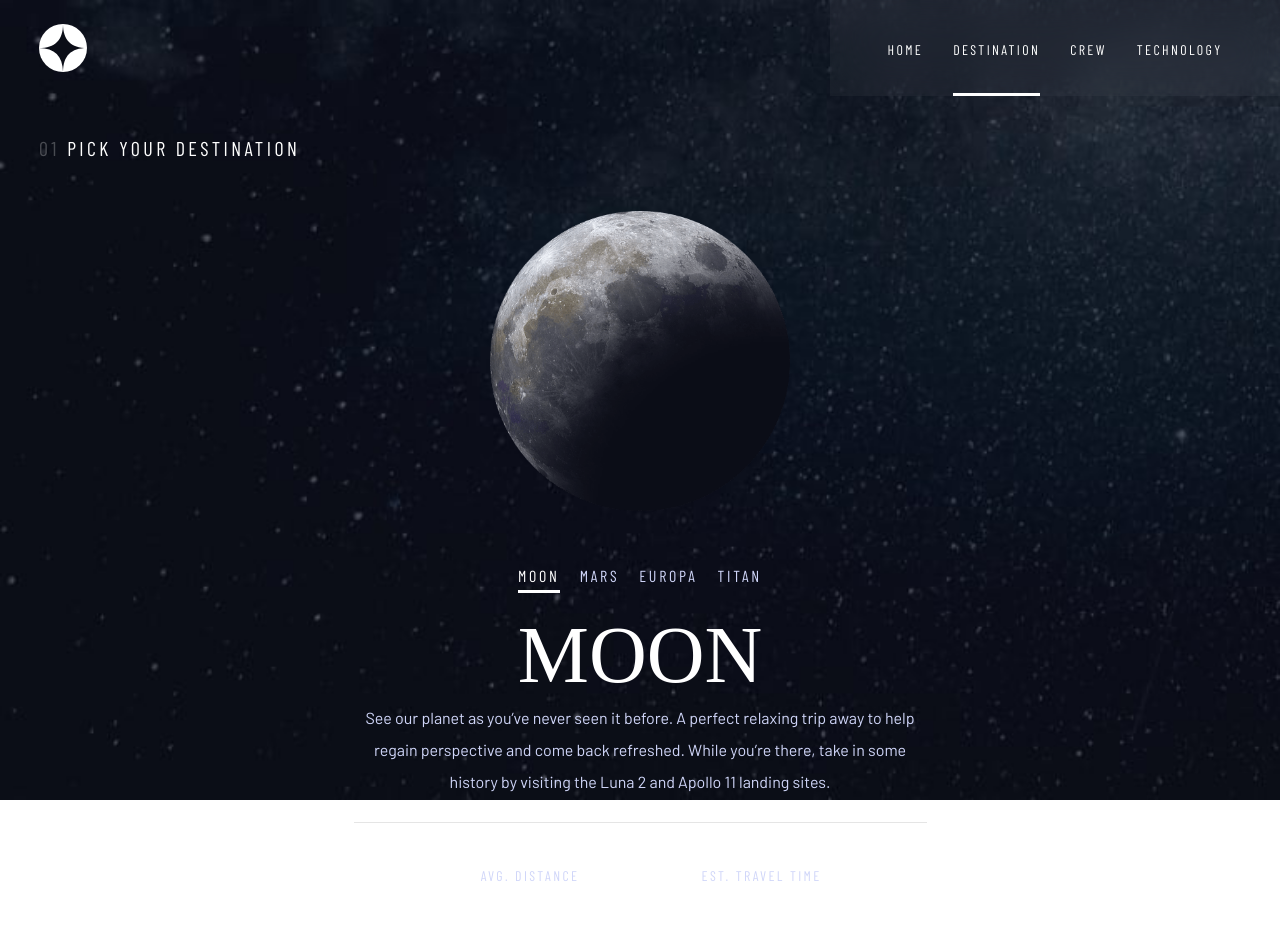
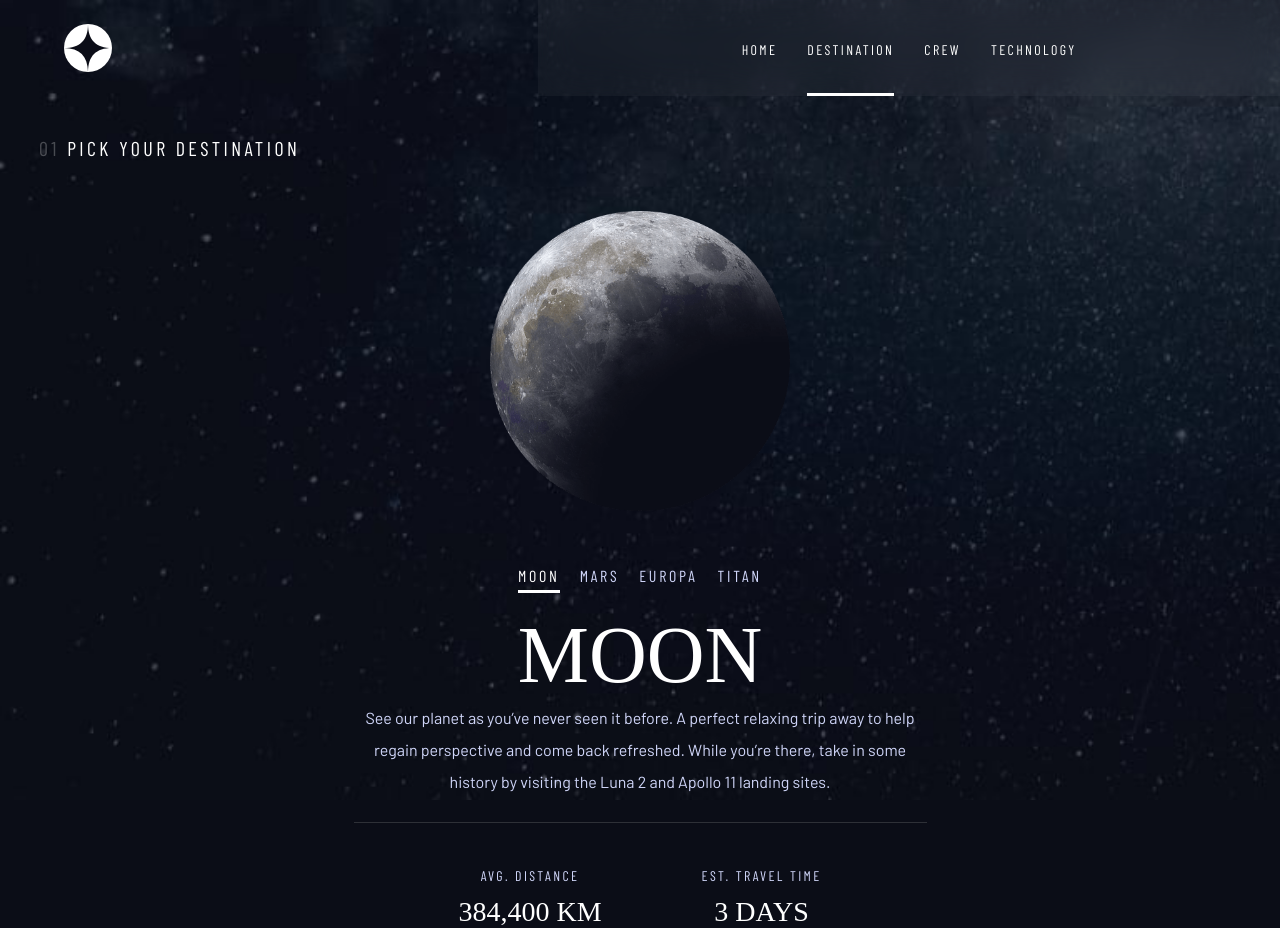
Before and after one commit to skin93/space-tourism-website, a React (Create React App) app: page /destination in a window 1280 px wide. Built offline with nearby package versions, Linux system fonts and the light colour scheme; a web font is replaced by a local one.

Commit message:
Change header & background

```diff
--- a/src/components/Header/Header.styled.ts
+++ b/src/components/Header/Header.styled.ts
@@ -1,35 +1,48 @@
 import styled from 'styled-components';
 
-export const StyledHeader = styled.header`
-  display: flex;
-  position: absolute;
-
-  justify-content: space-between;
-  align-items: center;
+export const HeaderWrapper = styled.div`
   width: 100%;
   background: transparent;
-  height: 96px;
+  position: absolute;
+  height: 40px;
+  margin-top: 24px;
 
   @media (min-width: 768px) {
+    height: 96px;
     margin-top: 0;
   }
 
   @media (min-width: 1440px) {
-    margin-top: 40px;
+    margin-top: 45px;
+  }
+`;
+
+export const StyledHeader = styled.header`
+  display: flex;
+  justify-content: space-between;
+  align-items: center;
+  width: 87%;
+  background: transparent;
+  height: 100%;
+  margin-inline: auto;
+
+  @media (min-width: 768px) {
+    margin-top: 0;
+    margin-right: 0;
+    width: 95%;
+  }
+
+  @media (min-width: 1440px) {
+    width: 96%;
   }
 `;
 
 export const LogoWrapper = styled.div`
   width: 40px;
   height: 40px;
-  margin-left: 39px;
   @media (min-width: 768px) {
     width: 48px;
     height: 48px;
-  }
-
-  @media (min-width: 1440px) {
-    margin-left: 55px;
   }
 `;
 
@@ -39,7 +52,6 @@ export const Logo = styled.img`
 `;
 
 export const IconWrapper = styled.div`
-  margin-right: 24px;
   z-index: 101;
 `;
 
@@ -49,16 +61,4 @@ export const Icon = styled.img`
   }
 `;
 
-export const Line = styled.div`
-  display: none;
-  @media (min-width: 1440px) {
-    position: absolute;
-    display: inline-block;
-    margin-left: 167px;
-    z-index: 100;
-    width: 473px;
-    height: 1px;
-    background: #fff;
-    opacity: 25.15%;
-  }
-`;
+export const Line = styled.div``;
--- a/src/components/Header/index.tsx
+++ b/src/components/Header/index.tsx
@@ -1,5 +1,6 @@
 import { useState } from 'react';
 import {
+  HeaderWrapper,
   Icon,
   IconWrapper,
   Line,
@@ -16,6 +17,7 @@ import MobileNavbar from 'components/MobileNavbar';
 export default function Header() {
   const [open, setOpen] = useState<boolean>(false);
   return (
+    <HeaderWrapper>
       <StyledHeader>
         <LogoWrapper>
           <Logo src={logo} alt='Logo' />
@@ -27,9 +29,10 @@ export default function Header() {
             onClick={() => setOpen(!open)}
           />
         </IconWrapper>
-      <Line />
+        {/* <Line /> */}
         <Navbar />
         <MobileNavbar open={open} />
       </StyledHeader>
+    </HeaderWrapper>
   );
 }
--- a/src/components/MobileNavbar/MobileMenu.styled.ts
+++ b/src/components/MobileNavbar/MobileMenu.styled.ts
@@ -4,7 +4,7 @@ import { MobileNavbarProps } from '.';
 export const MobileNav = styled.nav<MobileNavbarProps>`
   position: absolute;
   z-index: 100;
-  top: 0;
+  top: -24px;
   right: 0;
   min-height: 100vh;
   width: 68%;
--- a/src/components/Navbar/Navbar.styled.ts
+++ b/src/components/Navbar/Navbar.styled.ts
@@ -5,15 +5,14 @@ export const StyledNavbar = styled.nav`
   @media (min-width: 768px) {
     display: inline-flex;
     justify-content: center;
-    margin-left: auto;
-    width: 450px;
-    height: 96px;
+    width: 61%;
+    height: 100%;
     background-color: rgba(255, 255, 255, 0.04);
     backdrop-filter: blur(20px);
   }
 
   @media (min-width: 1440px) {
-    width: 830px;
+    width: 60%;
   }
 `;
 
@@ -30,7 +29,6 @@ export const MenuItems = styled.ul`
 
   @media (min-width: 1440px) {
     justify-content: space-between;
-    gap: 48px;
   }
 `;
 
@@ -51,6 +49,7 @@ export const MenuItem = styled.li`
   & span {
     display: none;
     font-weight: bold;
+    margin-right: 11px;
     @media (min-width: 1440px) {
       display: inline-block;
     }
--- a/src/pages/Home/Home.styled.ts
+++ b/src/pages/Home/Home.styled.ts
@@ -18,17 +18,14 @@ export const HomeWrapper = styled(Wrapper)`
 
 export const HomeSection = styled(Section)`
   @media (min-width: 1440px) {
+    & * {
+      text-align: left;
+    }
     width: 1100px;
     display: flex;
     flex-direction: row;
     margin-inline: auto;
     justify-content: center;
-
-    @media (min-width: 1440px) {
-      & * {
-        text-align: left;
-      }
-    }
   }
 `;
 
--- a/src/styles/GlobalStyle.ts
+++ b/src/styles/GlobalStyle.ts
@@ -181,6 +181,12 @@ export const Wrapper = styled.main`
   @media (min-width: 768px) {
     padding-inline: 39px;
   }
+
+  @media (min-width: 1440px) {
+    width: 93%;
+    margin-left: auto;
+    padding-inline: 39px;
+  }
 `;
 
 export const Section = styled.section`
@@ -204,6 +210,10 @@ export const GlobalStyle = createGlobalStyle`
     box-sizing: border-box;
 }
 
+body {
+  background: #0B0D17
+}
+
 
 
 a {
```
Lines whose indentation alone changed are shown as unchanged.
